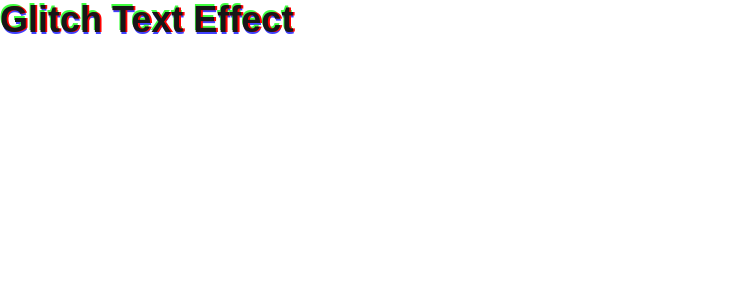
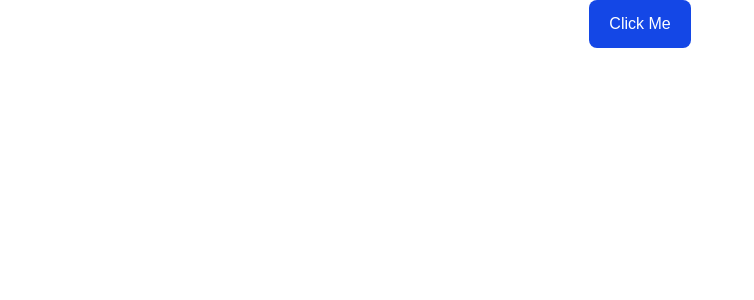
Before and after one commit to MakdumIbrohim/portfolio-v2, a Next.js app: page / in a window 1280 px wide. Shown: the top 300 px of the page, without its empty margins (0-754 px from the left). Built offline with nearby package versions, Linux system fonts and the light colour scheme.

Commit message:
feat: Add a reusable Button component and integrate it into the home page.

```diff
--- a/app/page.tsx
+++ b/app/page.tsx
@@ -1,8 +1,8 @@
-import GlitchText from "@/components/GlitchText";
+import Button from "@/components/Button";
 export default function Home() {
   return (
     <div className="">
-      <GlitchText />
+      <Button label="Click Me" />
     </div>
   );
 }
--- /dev/null
+++ b/components/Button.tsx
@@ -0,0 +1,19 @@
+interface ButtonProps {
+  label: string;
+}
+const Button = ({ label }: ButtonProps) => {
+  return (
+    <div className="flex flex-col items-center justify-center">
+      <a
+        href="https://github.com/satnaing/astro-boilerplate"
+        target="_blank"
+        rel="noopener noreferrer"
+        className="inline-flex items-center justify-center px-5 py-3 text-base font-medium text-center text-white bg-blue-700 rounded-lg hover:bg-blue-800 focus:ring-4 focus:ring-blue-300"
+      >
+        {label}
+      </a>
+    </div>
+  )
+};
+
+export default Button;
```
